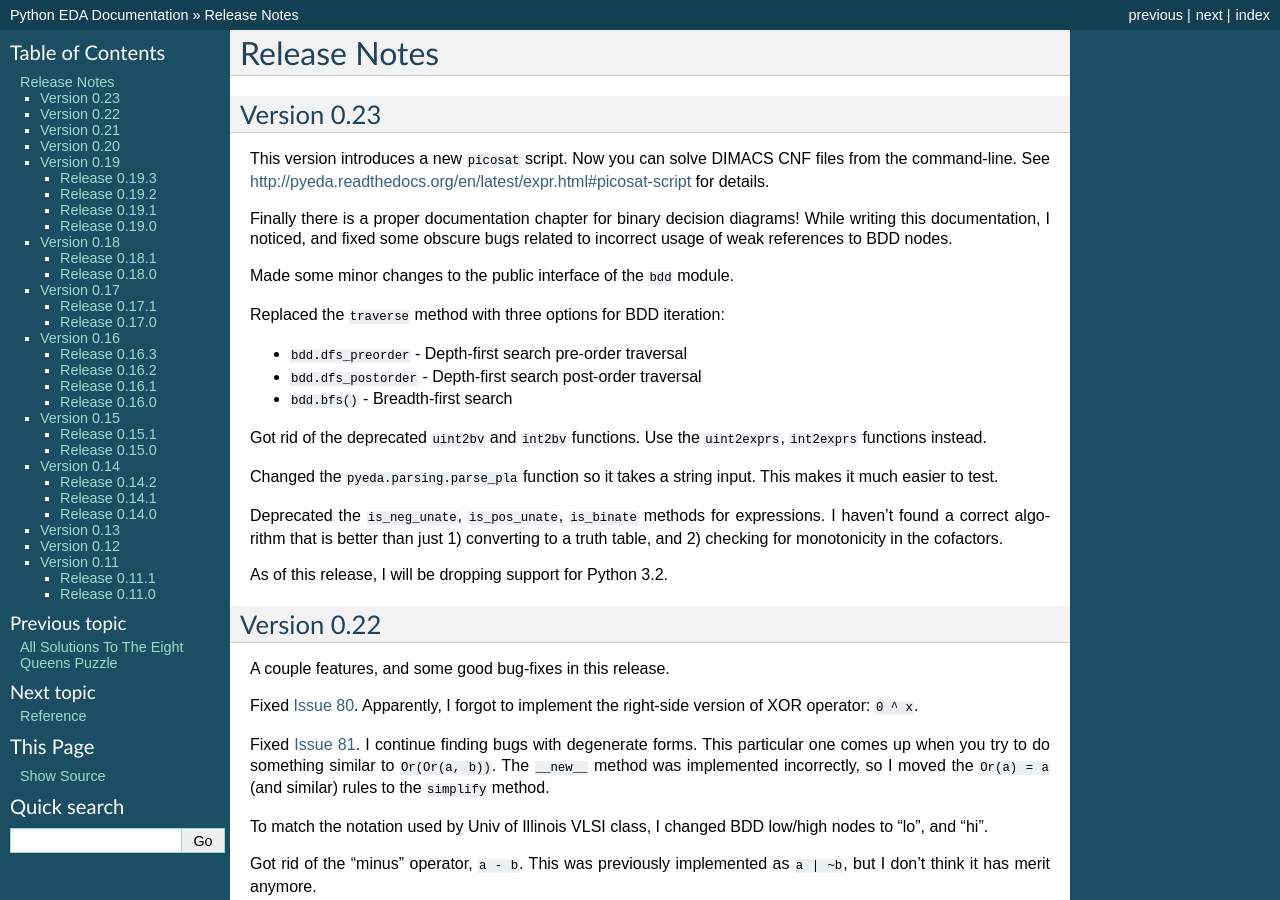
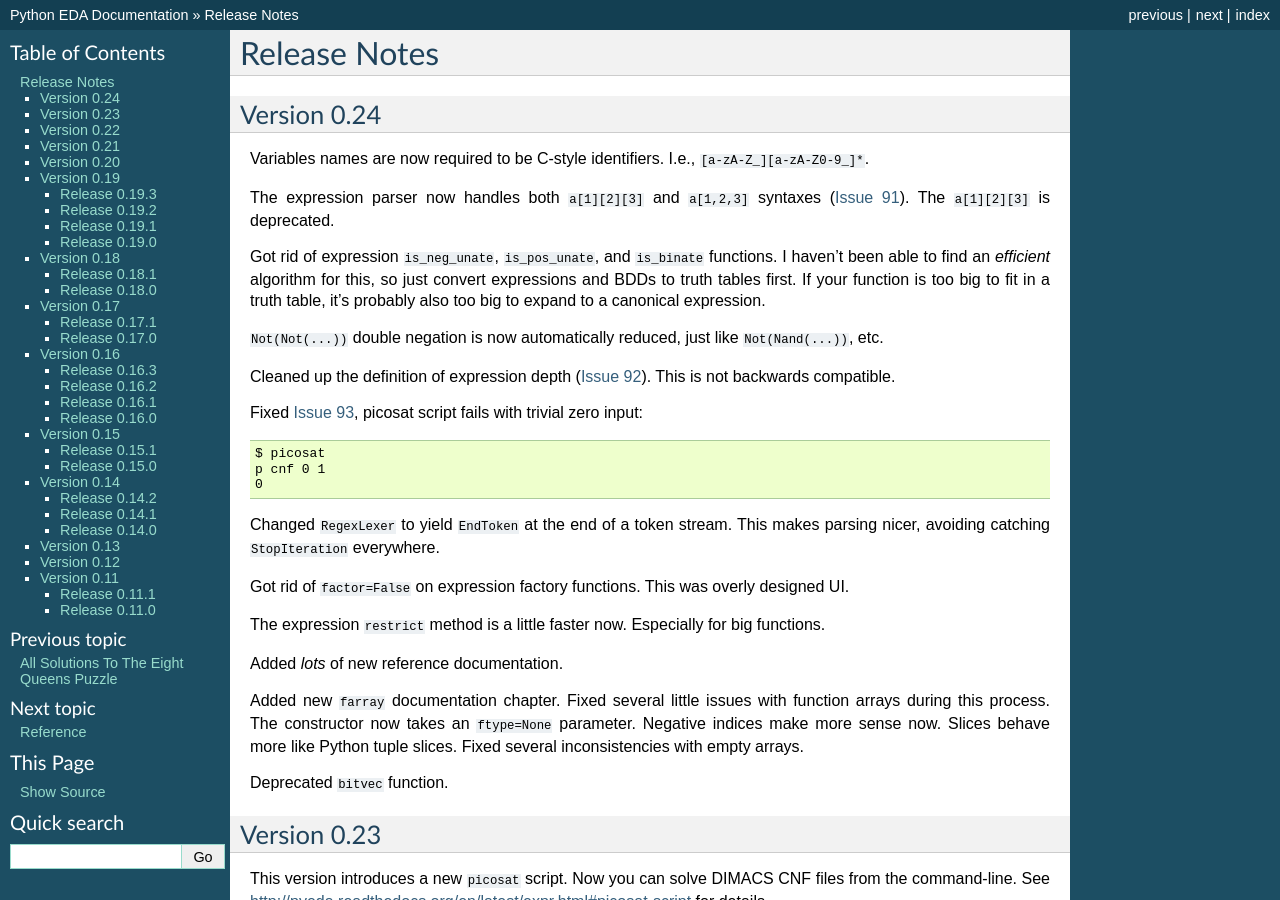
Before and after one commit to cjdrake/pyeda, a Sphinx documentation site: the page built from doc/source/relnotes.rst, in a window 1280 px wide and 900 px high. Built offline with Sphinx 7.4.7, drawn with Linux system fonts in a browser that asks for light colours.

Commit message:
Add version 0.24 release notes

```diff
--- a/doc/source/relnotes.rst
+++ b/doc/source/relnotes.rst
@@ -3,6 +3,57 @@
 *****************
   Release Notes
 *****************
+
+Version 0.24
+============
+
+Variables names are now required to be C-style identifiers.
+I.e., ``[a-zA-Z_][a-zA-Z0-9_]*``.
+
+The expression parser now handles both ``a[1][2][3]`` and ``a[1,2,3]`` syntaxes
+(`Issue 91 <https://github.com/cjdrake/pyeda/issues/91>`_).
+The ``a[1][2][3]`` is deprecated.
+
+Got rid of expression ``is_neg_unate``, ``is_pos_unate``,
+and ``is_binate`` functions.
+I haven't been able to find an *efficient* algorithm for this,
+so just convert expressions and BDDs to truth tables first.
+If your function is too big to fit in a truth table,
+it's probably also too big to expand to a canonical expression.
+
+``Not(Not(...))`` double negation is now automatically reduced,
+just like ``Not(Nand(...))``, etc.
+
+Cleaned up the definition of expression depth
+(`Issue 92 <https://github.com/cjdrake/pyeda/issues/92>`_).
+This is not backwards compatible.
+
+Fixed `Issue 93 <https://github.com/cjdrake/pyeda/issues/93>`_,
+picosat script fails with trivial zero input::
+
+   $ picosat
+   p cnf 0 1
+   0
+
+Changed ``RegexLexer`` to yield ``EndToken`` at the end of a token stream.
+This makes parsing nicer, avoiding catching ``StopIteration`` everywhere.
+
+Got rid of ``factor=False`` on expression factory functions.
+This was overly designed UI.
+
+The expression ``restrict`` method is a little faster now.
+Especially for big functions.
+
+Added *lots* of new reference documentation.
+
+Added new ``farray`` documentation chapter.
+Fixed several little issues with function arrays during this process.
+The constructor now takes an ``ftype=None`` parameter.
+Negative indices make more sense now.
+Slices behave more like Python tuple slices.
+Fixed several inconsistencies with empty arrays.
+
+Deprecated ``bitvec`` function.
 
 Version 0.23
 ============
```
